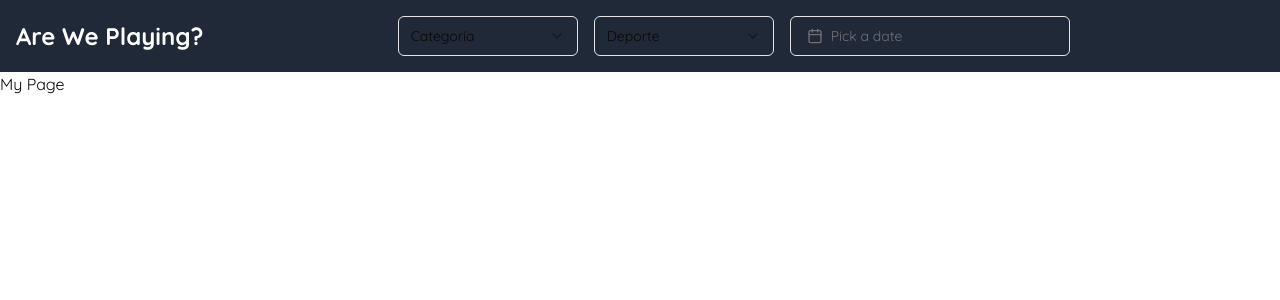
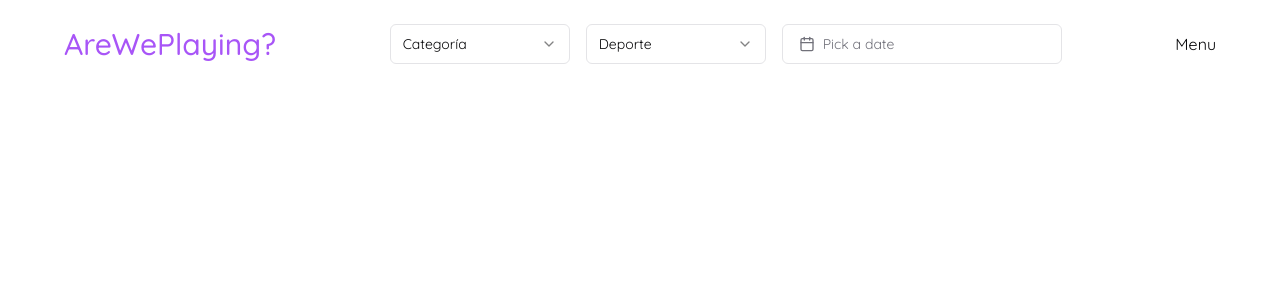
Before and after one commit to Jared-MB/AreWePlaying, a Next.js app: page / in a window 1280 px wide. Shown: the top 300 px of the page. Built offline with nearby package versions, Linux system fonts and the light colour scheme.

Commit message:
fix: remove unused styles

```diff
--- a/src/components/ui/header.tsx
+++ b/src/components/ui/header.tsx
@@ -5,12 +5,13 @@
 
 export default function Header() {
 	return (
-		<header className="bg-gray-800 ">
-			<nav className="container flex items-center justify-between p-4">
-				<Link href="/" className="text-white text-2xl font-bold">
-					Are We Playing?
+		<header className="flex items-center justify-between gap-x-8 py-6 px-16 fixed h-[5.5rem] w-full z-50 bg-white">
+			<h1>
+				<Link href="/" className="text-primary font-medium text-3xl ">
+					AreWePlaying?
 				</Link>
-				<ul className="flex grow space-x-4 justify-center">
+			</h1>
+			<ul className="flex gap-x-4">
 				<li>
 					<SelectCategoria />
 				</li>
@@ -21,7 +22,7 @@
 					<PickerFecha />
 				</li>
 			</ul>
-			</nav>
+			<span>Menu</span>
 		</header>
 	);
 }
```
Lines whose indentation alone changed are shown as unchanged.
